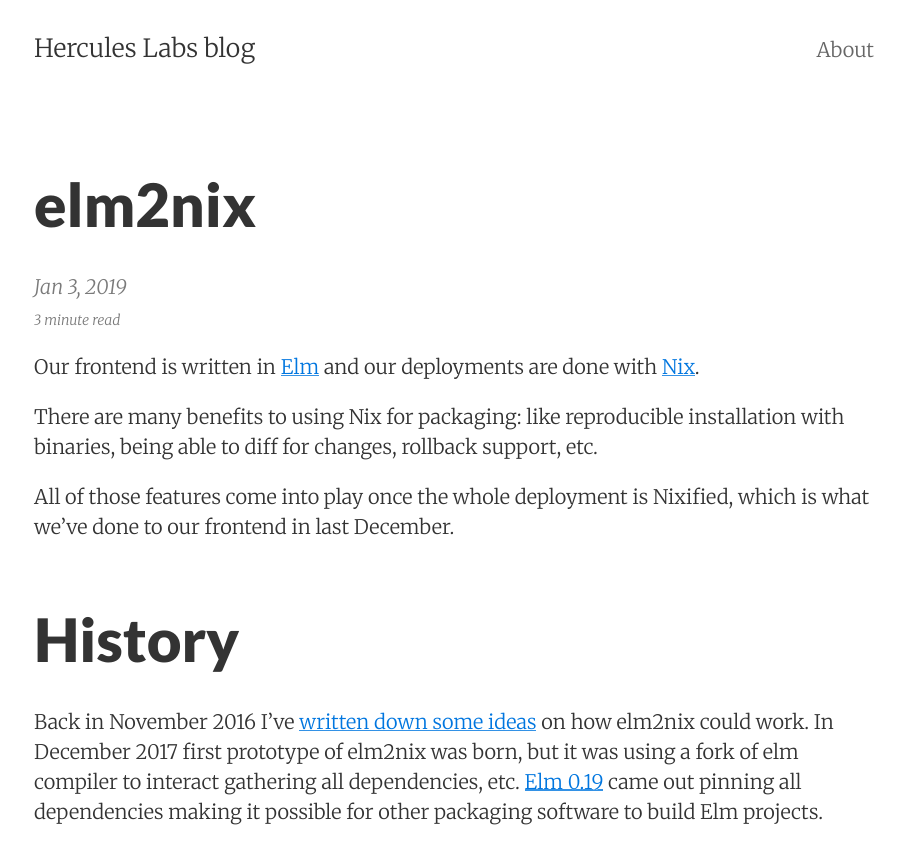
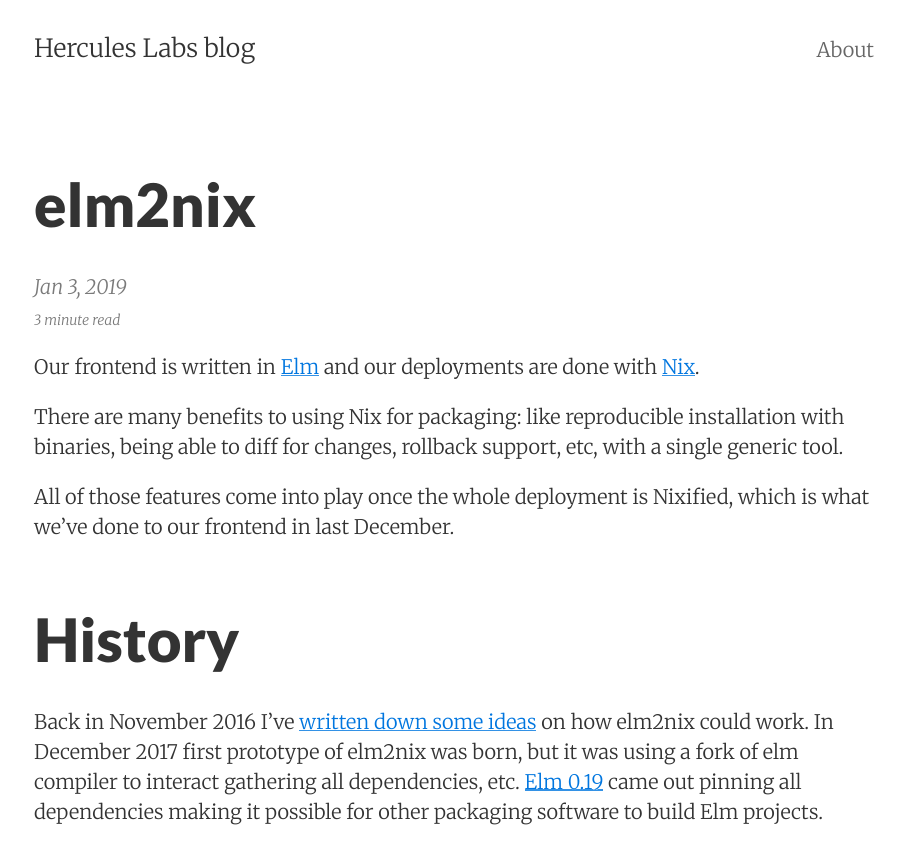
Before and after one commit to hercules-ci/blog.hercules-ci.com, a Jekyll site: the page built from _posts/2019-01-03-elm2nix-0.1.md, in a window 1280 px wide and 900 px high. Shown: the top 864 px of the window, without its empty margins (186-1090 px from the left). Built offline with Jekyll 4.4.1, drawn with Linux system fonts in a browser that asks for light colours.

Commit message:
Update _posts/2019-01-03-elm2nix-0.1.md
Co-Authored-By: domenkozar <domen@enlambda.com>

```diff
--- a/_posts/2019-01-03-elm2nix-0.1.md
+++ b/_posts/2019-01-03-elm2nix-0.1.md
@@ -11,7 +11,7 @@ done with [Nix](https://nixos.org/nix).
 
 There are many benefits to using Nix for packaging: like reproducible
 installation with binaries, being able to diff for changes, rollback
-support, etc.
+ support, etc, with a single generic tool.
 
 All of those features come into play once the whole deployment is Nixified,
 which is what we've done to our frontend in last December.
```
